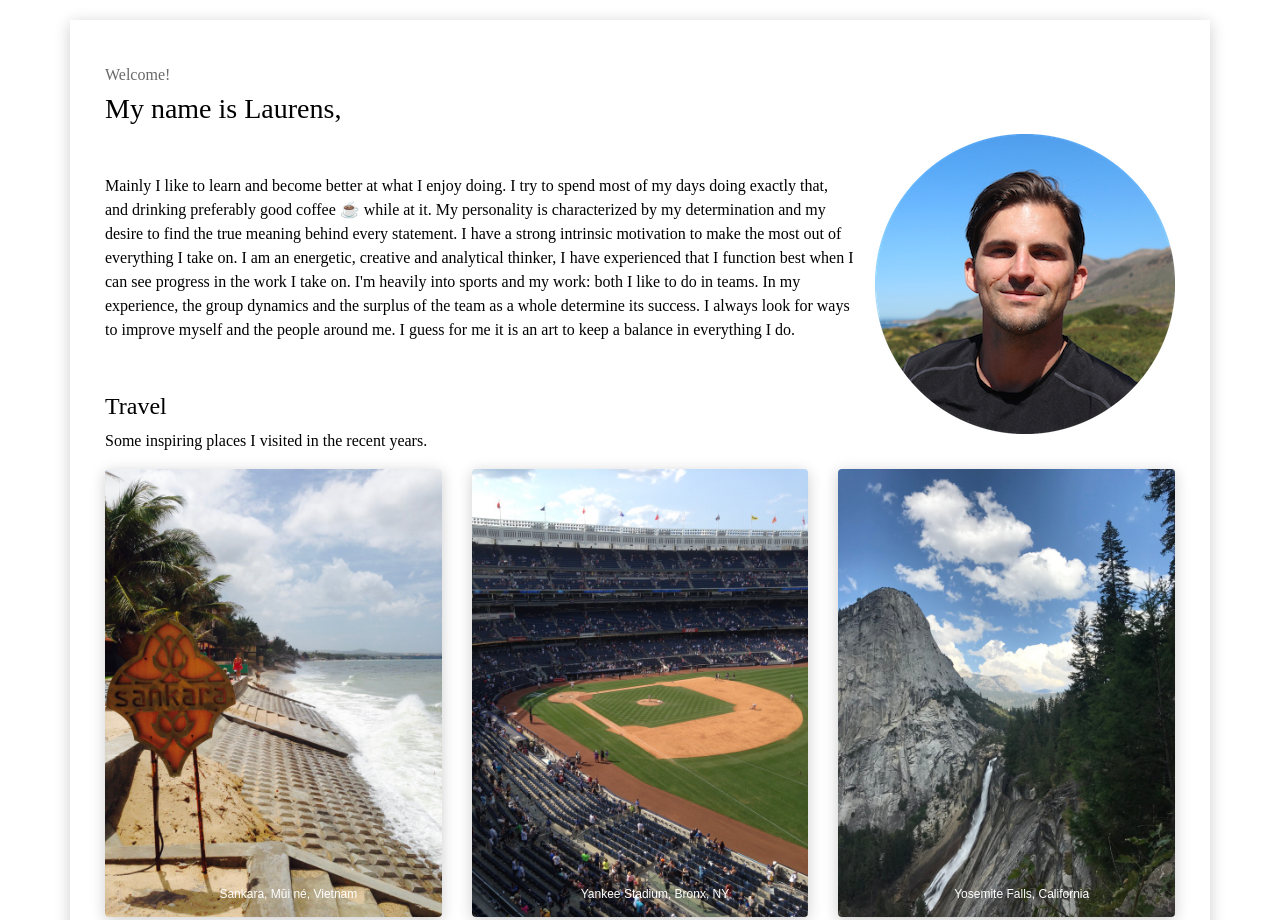
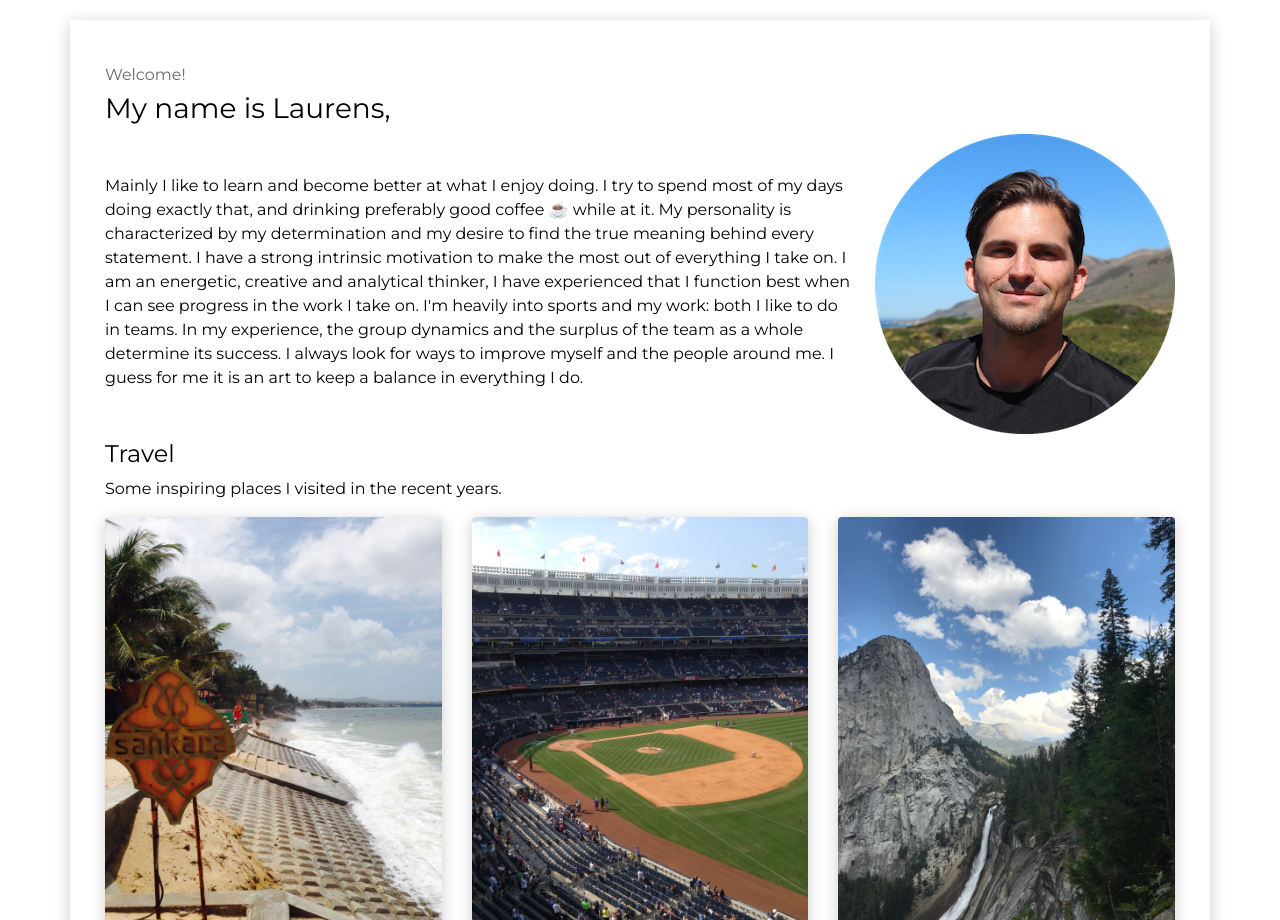
Before and after one commit to Laurensmarnixkalf/laurenskalf, a website: page index.html in a window 1280 px wide. Shown: the top 920 px of the page. Drawn offline with nearby package versions, Linux system fonts and the light colour scheme.

Commit message:
Updated the font

```diff
--- a/css/lmk.css
+++ b/css/lmk.css
@@ -1,5 +1,5 @@
 body {
-  font-family: 'Montserrat';
+  font-family: 'Montserrat', sans-serif;
   background-color: #ffffff;
   color: black;
 }
--- a/index.html
+++ b/index.html
@@ -21,7 +21,8 @@
               ga('send', 'pageview');
 
         </script>
-
+        <!-- Google font -->
+        <link href="https://fonts.googleapis.com/css?family=Montserrat" rel="stylesheet">
         <!-- Latest compiled and minified Bootstrap CSS -->
         <link href="https://stackpath.bootstrapcdn.com/bootstrap/4.1.3/css/bootstrap.min.css" rel="stylesheet" integrity="sha384-MCw98/SFnGE8fJT3GXwEOngsV7Zt27NXFoaoApmYm81iuXoPkFOJwJ8ERdknLPMO" crossorigin="anonymous">
         <!-- Custom styles for Bootstrap template -->
```
